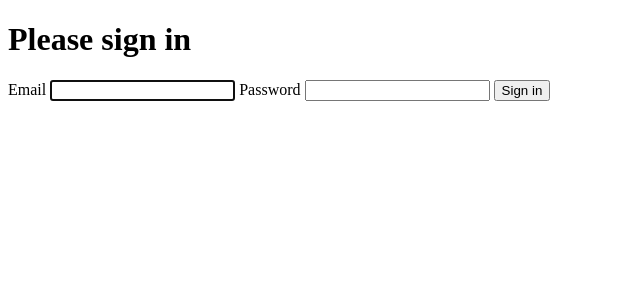
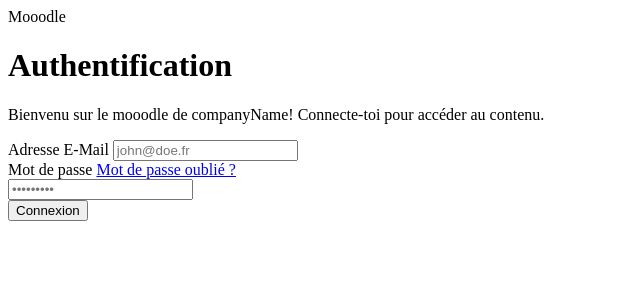
Before and after one commit to remib18/project, a Symfony app: template templates/security/login.html.twig in a window 1280 px wide. Shown: the top 300 px of the page, without its empty margins (0-640 px from the left). Run offline with Twig, Linux system fonts and the light colour scheme; the template is opened without the code that fills it, so the values that code supplies are empty; some libraries are stand-ins or nearby versions.

Commit message:
feat: adding a login page

```diff
--- a/src/Entity/User.php
+++ b/src/Entity/User.php
@@ -19,6 +19,9 @@
 
     #[ORM\Column(length: 180)]
     private ?string $email = null;
+
+    #[ORM\Column(length: 180)]
+    private ?string $username = null;
 
     /**
      * @var list<string> The user roles
--- /dev/null
+++ b/templates/_components/header.html.twig
@@ -0,0 +1,8 @@
+{# Header Component #}
+<header class="bg-[#37A0C9] p-4 fixed top-0 w-full">
+    <div class="container mx-auto">
+        <span class="text-xl text-white font-bold">
+            Mooodle
+        </span>
+    </div>
+</header>
--- /dev/null
+++ b/templates/_components/index.html.twig
@@ -0,0 +1,53 @@
+{% macro input(type, name, placeholder, value) %}
+ <div class="mb-4">
+  <label for="{{ name }}" class="block text-sm font-medium text-gray-700 mb-1">
+   {{ name|title }}
+  </label>
+  <input
+          type="{{ type|default('text') }}"
+          id="{{ name }}"
+          name="{{ name }}"
+          placeholder="{{ placeholder|default('') }}"
+          value="{{ value|default('') }}"
+          class="w-full px-3 py-2 border border-gray-300 rounded-md focus:outline-none focus:ring-2 focus:ring-[#37A0C9] focus:border-transparent"
+  >
+ </div>
+{% endmacro %}
+
+{% macro button(text, type, classes) %}
+ <button
+         type="{{ type|default('button') }}"
+         class="w-full bg-[#37A0C9] hover:bg-[#3C7186] text-white font-medium py-2 px-4 rounded-md transition duration-200 ease-in-out {{ classes|default('') }}"
+ >
+  {{ text }}
+ </button>
+{% endmacro %}
+
+{# Error Alert Component #}
+{% macro errorAlert(msg, title) %}
+ <div
+         role="alert"
+         class="relative w-full rounded-lg border px-4 py-3 text-sm [&>svg+div]:translate-y-[-3px] [&>svg]:absolute [&>svg]:left-4 [&>svg]:top-4 [&>svg~*]:pl-7 border-destructive/50 text-destructive dark:border-destructive [&>svg]:text-destructive"
+ >
+  <svg
+          xmlns="http://www.w3.org/2000/svg"
+          width="24"
+          height="24"
+          viewBox="0 0 24 24"
+          fill="none"
+          stroke="currentColor"
+          stroke-width="2"
+          stroke-linecap="round"
+          stroke-linejoin="round"
+          class="lucide lucide-circle-alert h-4 w-4"
+  >
+   <circle cx="12" cy="12" r="10"></circle>
+   <line x1="12" x2="12" y1="8" y2="12"></line>
+   <line x1="12" x2="12.01" y1="16" y2="16"></line>
+  </svg>
+  <h5 class="mb-1 font-medium leading-none tracking-tight">{{ title|default('Error') }}</h5>
+  <div class="text-sm [&_p]:leading-relaxed">
+   {{ msg }}
+  </div>
+ </div>
+{% endmacro %}
--- a/templates/base.html.twig
+++ b/templates/base.html.twig
@@ -12,7 +12,11 @@
             {{ encore_entry_script_tags('app') }}
         {% endblock %}
     </head>
-    <body>
-        {% block body %}{% endblock %}
+    <body class="bg-[#E8ECEE] min-h-screen">
+        {% include '_components/header.html.twig' %}
+
+        <main class="container mx-auto">
+            {% block body %}{% endblock %}
+        </main>
     </body>
 </html>
--- a/templates/security/login.html.twig
+++ b/templates/security/login.html.twig
@@ -1,24 +1,42 @@
 {% extends 'base.html.twig' %}
+{% import '_components/index.html.twig' as comp %}
 
-{% block title %}Log in!{% endblock %}
+{% block title %}Authentification{% endblock %}
 
 {% block body %}
-    <form method="post">
+<div class="relative flex items-center justify-center min-h-screen px-4">
+
+
+    <div class="bg-white rounded-2xl shadow-lg p-8 w-full max-w-md">
+        <h1 class="text-2xl font-bold mb-6">Authentification</h1>
         {% if error %}
-            <div class="alert alert-danger">{{ error.messageKey|trans(error.messageData, 'security') }}</div>
+            {{ comp.errorAlert(error.messageKey|trans(error.messageData, 'security'), 'Erreur') }}
         {% endif %}
 
-        {% if app.user %}
-            <div class="mb-3">
-                You are logged in as {{ app.user.userIdentifier }}, <a href="{{ path('app_logout') }}">Logout</a>
+        <p class="text-gray-600 mb-8">
+            Bienvenu sur le mooodle de {{ 'companyName' }}! Connecte-toi pour accéder au contenu.
+        </p>
+
+        <form action="/login" method="POST">
+            {{ comp.input('_username', 'Adresse e-mail', 'john@doe.fr') }}
+
+            <div class="mb-4">
+                <div class="flex justify-between items-center mb-1">
+                    <label for="password" class="block text-sm font-medium text-gray-700">
+                        Mot de passe
+                    </label>
+                    <a href="/forgot-password" class="text-sm text-[#37A0C9] hover:text-[#3C7186]">
+                        Mot de passe oublié ?
+                    </a>
                 </div>
-        {% endif %}
-
-        <h1 class="h3 mb-3 font-weight-normal">Please sign in</h1>
-        <label for="username">Email</label>
-        <input type="email" value="{{ last_username }}" name="_username" id="username" class="form-control" autocomplete="email" required autofocus>
-        <label for="password">Password</label>
-        <input type="password" name="_password" id="password" class="form-control" autocomplete="current-password" required>
+                <input
+                        type="password"
+                        id="password"
+                        placeholder="•••••••••"
+                        name="_password"
+                        class="w-full px-3 py-2 border border-gray-300 rounded-md focus:outline-none focus:ring-2 focus:ring-[#37A0C9] focus:border-transparent"
+                >
+            </div>
 
             <input type="hidden" name="_csrf_token"
                    value="{{ csrf_token('authenticate') }}"
@@ -34,8 +52,8 @@
             </div>
             #}
 
-        <button class="btn btn-lg btn-primary" type="submit">
-            Sign in
-        </button>
+            {{ comp.button('Connexion', 'submit', 'mt-6') }}
         </form>
+    </div>
+</div>
 {% endblock %}
```
Lines whose indentation alone changed are shown as unchanged.
